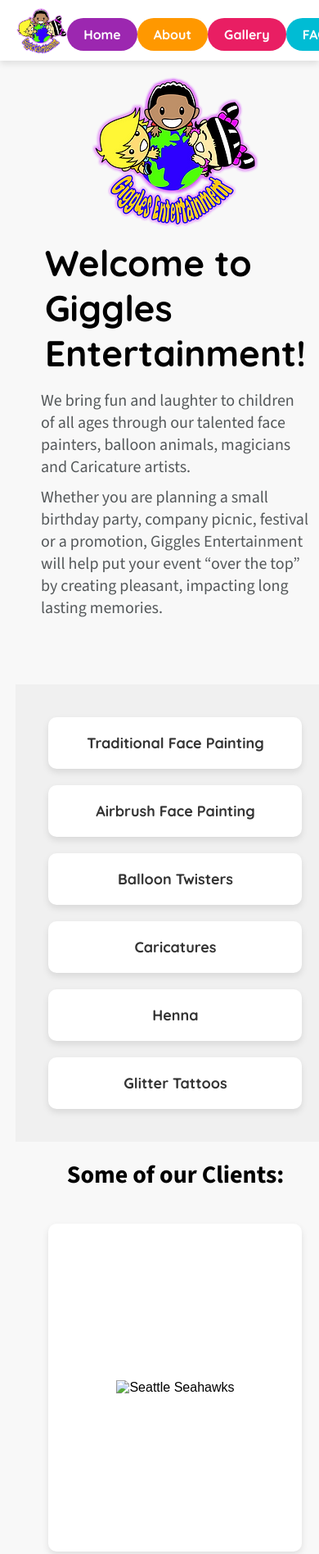
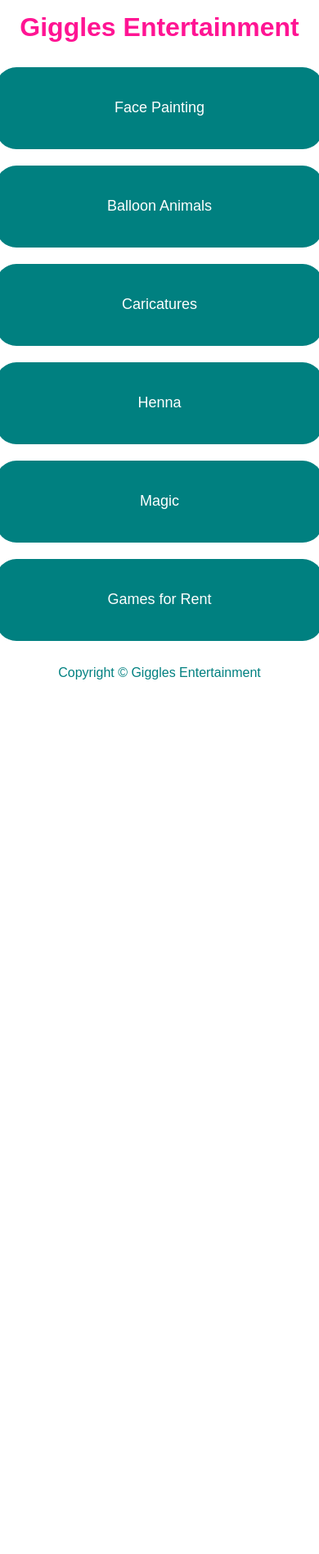
Before and after one commit to katiexinran/gigglesentertainment, a plain HTML site: page index.html in a window 390 px wide. Shown: the top 1896 px of the page at 82% size. After the commit the page ends 844 px from the top, so only its background shows below. Drawn offline with nearby package versions, Linux system fonts and the light colour scheme; a web font is replaced by a local one.

Commit message:
Updated style

```diff
--- a/css/global.css
+++ /dev/null
@@ -1,144 +0,0 @@
-* {
-    box-sizing: border-box;
-    margin: 0;
-    padding: 0;
-}
-
-html, body {
-    overflow-x: hidden;
-    background: #fff;
-}
-
-body {
-    display: flex;
-    flex-direction: column;
-    min-height: 100vh;
-    font-family: "owners-text", sans-serif;
-    font-weight: 400;
-    background: #f8f8f8;
-}
-
-/* Navbar */
-nav {
-    display: flex;
-    align-items: center;
-    padding: 10px 0px 0px 20px; /* Up right down left */
-    background-color: #fff;
-    box-shadow: 0 4px 8px rgba(0, 0, 0, 0.1);
-}
-.navbar-logo {
-    height: 60px;
-}
-nav ul {
-    list-style-type: none;
-    display: flex;
-    /* margin-left: auto; */
-}
-nav ul li {
-    margin: 0 10px;
-}
-.nav-item {
-    display: inline-block;
-    padding: 10px 20px;
-    border-radius: 25px;
-    color: #fff;
-    text-decoration: none;
-    font-weight: bold;
-    font-family: 'Quicksand', sans-serif;
-}
-.home { background-color: #9C27B0; }
-.about { background-color: #FF9800; }
-.gallery { background-color: #E91E63; }
-.faq { background-color: #00BCD4; }
-.nav-item:hover {
-    opacity: 0.8;
-}
-
-main {
-    flex: 1;
-    max-width: 1200px;
-    margin: 20px auto;
-    padding: 0 20px;
-}
-
-@media screen and (max-width: 768px) {
-    nav ul li {
-        display: block;
-        margin: 10px 0;
-    }
-    main, body {
-        padding: 0 20px;
-    }
-}
-
-/* Titles */
-.header {
-    display: inline-flex;
-    font-size: 40px;
-    margin-bottom: 20px;
-    color: #000000;
-    padding: 2px 5px;
-    border-radius: 5px;
-}
-
-/* Footer */
-footer {
-    background-color: #fff;
-    text-align: center;
-    padding-top: 10px;
-    padding-bottom: 10px;
-    padding-left: 50px;
-    padding-right: 50px;
-    display: flex;
-    justify-content: space-between;
-    align-items: center;
-}
-.footer-left, .footer-right {
-    flex: 1;
-}
-.footer-left {
-    text-align: left;
-    color: rgba(0, 0, 0, 0.62); /* Black with 62% opacity */
-    font-size: 12px;
-}
-.footer-right {
-    text-align: right;
-}
-.instagram-icon {
-    width: 20px;
-    height: auto;
-    margin-right: 5px;
-}
-.gmail-icon {
-    width: auto;
-    height: 18px;
-}
-.footer-right a {
-    text-decoration: none;
-}
-/* Make the footer compress on small screens */
-@media screen and (max-width: 768px) {
-    footer {
-        flex-direction: column-reverse;
-        padding-left: 0px;
-        padding-right: 0px;
-    }
-    .footer-left, .footer-right {
-        text-align: center;
-        flex: none;
-        width: 100%;
-    }
-    .footer-right {
-        margin-bottom: 20px;
-    }
-    .gmail-logo {
-        margin-right: 20px;
-    }
-}
-
-.header {
-    /* font-family: "pain-de-mie", sans-serif; */
-    font-family: 'Quicksand', sans-serif;
-    font-weight: 800;
-    font-style: bold;
-}
--- a/css/index.css
+++ b/css/index.css
@@ -1,100 +1,55 @@
-main {
-    padding: 40px;
+* {
+    box-sizing: border-box;
 }
 
-.intro-container {
-    display: flex;
-    align-items: center;
-    margin-bottom: 100px;
-}
-
-.intro-text {
-    margin-left: 50px;
-}
-
-.role-detail {
-    text-align: left;
-    font-size: 20px;
-    margin-top: 10px;
-    font-family: 'Source Sans 3', sans-serif;
-    color: #54585a;
-}
-
-/* Categories Section */
-.categories-section {
-    display: grid;
-    grid-template-columns: repeat(3, 1fr);
-    gap: 20px;
-    margin-left: calc(50% - 50vw);
-    width: 100vw;
-    padding: 40px;
-    background-color: #f0f0f0;
-}
-.category {
-    background-color: #ffffff;
-    padding: 20px;
-    border-radius: 10px;
-    text-align: center;
-    font-size: 18px;
-    font-family: 'Quicksand', sans-serif;
-    font-weight: bold;
-    color: #333333;
-    box-shadow: 0 4px 8px rgba(0, 0, 0, 0.1);
-}
-
-h2 {
-    text-align: center;
-    font-size: 30px;
-    margin-top: 20px;
-    font-family: 'Source Sans 3', sans-serif;
-}
-
-/* Sponsors Section */
-.sponsors-section {
-    display: grid;
-    grid-template-columns: repeat(3, 1fr);
-    gap: 20px;
-    margin-left: calc(50% - 50vw);
-    width: 100vw;
-    padding: 40px;
-}
-.sponsor {
+body {
     display: flex;
     justify-content: center;
     align-items: center;
-    background-color: #ffffff;
-    padding: 20px;
-    border-radius: 10px;
-    height: 400px;
-    box-shadow: 0 4px 8px rgba(0, 0, 0, 0.1);
-}
-.sponsor img {
-    max-width: 100%;
-    height: auto;
+    height: 100vh;
+    margin: 0;
+    font-family: Arial, sans-serif;
+    flex-direction: column;
 }
 
-@media screen and (max-width: 768px) {
-    main {
-        padding: 0px 0px;
-    }
-    body {
-        padding: 0;
-    }
-    .intro-text {
-        margin-left: 0px;
-    }
-    .intro-container {
-        flex-direction: column;
-        margin-right: 50px;
-        margin-left: 50px;
-        margin-bottom: 80px;
-    }
-    .header {
-        font-size: 44px;
-        margin-left: 0px;
-        margin-bottom: 5px;
-    }
-    .categories-section, .sponsors-section {
-        grid-template-columns: 1fr;
-    }
+.title {
+    font-size: 2em;
+    margin-top: 20px;
+    margin-bottom: 20px;
+    color: #FF1493;
 }
+
+.container {
+    display: flex;
+    flex-direction: column;
+    align-items: center;
+    flex-grow: 1;
+}
+
+.button-row {
+    margin: 10px 0;
+}
+
+.btn {
+    width: 400px;
+    height: 100px;
+    padding: 10px 20px;
+    font-size: 18px;
+    cursor: pointer;
+    border: none;
+    background-color: #008080;
+    color: white;
+    border-radius: 25px;
+    transition: background-color 0.3s;
+}
+
+.btn:hover {
+    background-color: #FF69B4;
+}
+
+.footer {
+    text-align: center;
+    margin-top: 20px;
+    margin-bottom: 20px;
+    color: #008080;
+}
--- a/footer.html
+++ /dev/null
@@ -1,13 +0,0 @@
-<footer>
-    <div class="footer-left">
-        &copy; 2024 Giggles Entertainment | Seattle WA | 425-876-1223
-    </div>
-    <div class="footer-right">
-        <a href="https://www.instagram.com/gigglesentertainment" target="_blank">
-            <img src="images/instagram-icon.png" alt="Instagram" class="instagram-icon">
-        </a>
-        <a href="mailto:gigglesinc@seanet.com" target="_blank">
-            <img src="images/gmail-icon.png" alt="Gmail" class="gmail-icon">
-        </a>
-    </div>
-</footer>
--- a/index.html
+++ b/index.html
@@ -1,69 +1,35 @@
 <!DOCTYPE html>
-<html>
+<html lang="en">
 <head>
     <meta charset="UTF-8">
     <meta name="viewport" content="width=device-width, initial-scale=1.0">
-    <title>Seattle Facepainting | Giggles Entertainment</title>
-    <link rel="icon" type="image/png" href="images/giggleslogo.png">
-    <link rel="stylesheet" href="css/global.css">
+    <title>Button Rows</title>
     <link rel="stylesheet" href="css/index.css">
-    <link rel="stylesheet" href="https://use.typekit.net/your-project-id.css">
-
-    <!-- Pain de Mie font -->
-    <link rel="stylesheet" href="https://use.typekit.net/suk1jet.css">
-
-    <!-- Owners Text font -->
-    <link rel="stylesheet" href="https://use.typekit.net/suk1jet.css">
-
-    <!-- Quicksand font -->
-    <link rel="preconnect" href="https://fonts.googleapis.com">
-    <link rel="preconnect" href="https://fonts.gstatic.com" crossorigin>
-    <link href="https://fonts.googleapis.com/css2?family=Quicksand:wght@300..700&display=swap" rel="stylesheet">
-
-    <!-- Source Sans 3 font -->
-    <link rel="preconnect" href="https://fonts.googleapis.com">
-    <link rel="preconnect" href="https://fonts.gstatic.com" crossorigin>
-    <link href="https://fonts.googleapis.com/css2?family=Source+Sans+3:ital,wght@0,200..900;1,200..900&display=swap" rel="stylesheet">
-
 </head>
 <body>
-    <div id="navbar-container"></div>
-    <main>
-        <div class="intro-container">
-            <img src="images/giggleslogo.png" alt="Giggles Logo" class="giggles-logo">
-            <div class="intro-text">
-                <div class="header">Welcome to Giggles Entertainment!</div>
-                <div class="role-detail">We bring fun and laughter to children of all ages through our talented face painters, balloon animals, magicians and Caricature artists.</div>
-                <div class="role-detail">Whether you are planning a small birthday party, company picnic, festival or a promotion, Giggles Entertainment will help put your event “over the top” by creating pleasant, impacting long lasting memories.</div>
-            </div>
+    <div class="container">
+        <h1 class="title">Giggles Entertainment</h1>
+        <div class="button-row">
+            <button class="btn">Face Painting</button>
         </div>
-
-        <!-- Categories Section -->
-        <div class="categories-section">
-            <div class="category">Traditional Face Painting</div>
-            <div class="category">Airbrush Face Painting</div>
-            <div class="category">Balloon Twisters</div>
-            <div class="category">Caricatures</div>
-            <div class="category">Henna</div>
-            <div class="category">Glitter Tattoos</div>
+        <div class="button-row">
+            <button class="btn">Balloon Animals</button>
         </div>
-
-        <h2>Some of our Clients:</h2>
-        <!-- Sponsors Section -->
-        <div class="sponsors-section">
-            <div class="sponsor"><img src="images/clientlogos/seahawks.png" alt="Seattle Seahawks"></div>
-            <div class="sponsor"><img src="images/clientlogos/mariners.png" alt="Mariners"></div>
-            <div class="sponsor"><img src="images/clientlogos/kraken.webp" alt="Kraken"></div>
-            <div class="sponsor"><img src="images/clientlogos/amazon.webp" alt="Amazon"></div>
-            <div class="sponsor"><img src="images/clientlogos/microsoft.png" alt="Microsoft"></div>
-            <div class="sponsor"><img src="images/clientlogos/sounders.jpg" alt="Seattle Sounders"></div>
-            <div class="sponsor"><img src="images/clientlogos/gf.png" alt="Bill and Melinda Gates Foundation"></div>
-            <div class="sponsor"><img src="images/clientlogos/olreign.png" alt="OL Reign"></div>
-            <div class="sponsor"><img src="images/clientlogos/snoqualmie.png" alt="Snoqualmie Casino"></div>
+        <div class="button-row">
+            <button class="btn">Caricatures</button>
         </div>
-    </main>
-
-    <div id="footer-container"></div>
-    <script src="loadContent.js"></script>
+        <div class="button-row">
+            <button class="btn">Henna</button>
+        </div>
+        <div class="button-row">
+            <button class="btn">Magic</button>
+        </div>
+        <div class="button-row">
+            <button class="btn">Games for Rent</button>
+        </div>
+    </div>
+    <footer class="footer">
+        Copyright © Giggles Entertainment
+    </footer>
 </body>
 </html>
--- a/loadContent.js
+++ /dev/null
@@ -1,22 +0,0 @@
-document.addEventListener("DOMContentLoaded", function() {
-    fetch('navbar.html')
-        .then(response => response.text())
-        .then(html => {
-            document.getElementById('navbar-container').innerHTML = html;
-            const currentPath = window.location.pathname.split('/').pop();
-            const navLinks = document.querySelectorAll('nav ul li a');
-            navLinks.forEach(link => {
-                if (link.getAttribute('href') === currentPath) {
-                    link.classList.add('active');
-                }
-            });
-        })
-        .catch(error => console.error('Error loading the navbar:', error));
-
-    fetch('footer.html')
-        .then(response => response.text())
-        .then(html => {
-            document.getElementById('footer-container').innerHTML = html;
-        })
-        .catch(error => console.error('Error loading the footer:', error));
-});
--- a/navbar.html
+++ /dev/null
@@ -1,11 +0,0 @@
-<nav>
-    <a href="index.html">
-        <img src="images/giggleslogo.png" alt="Giggles Entertainment Logo" class="navbar-logo">
-    </a>
-    <ul>
-        <li><a href="index.html" class="nav-item home">Home</a></li>
-        <li><a href="about.html" class="nav-item about">About</a></li>
-        <li><a href="gallery.html" class="nav-item gallery">Gallery</a></li>
-        <li><a href="faq.html" class="nav-item faq">FAQ</a></li>
-    </ul>
-</nav>
```
